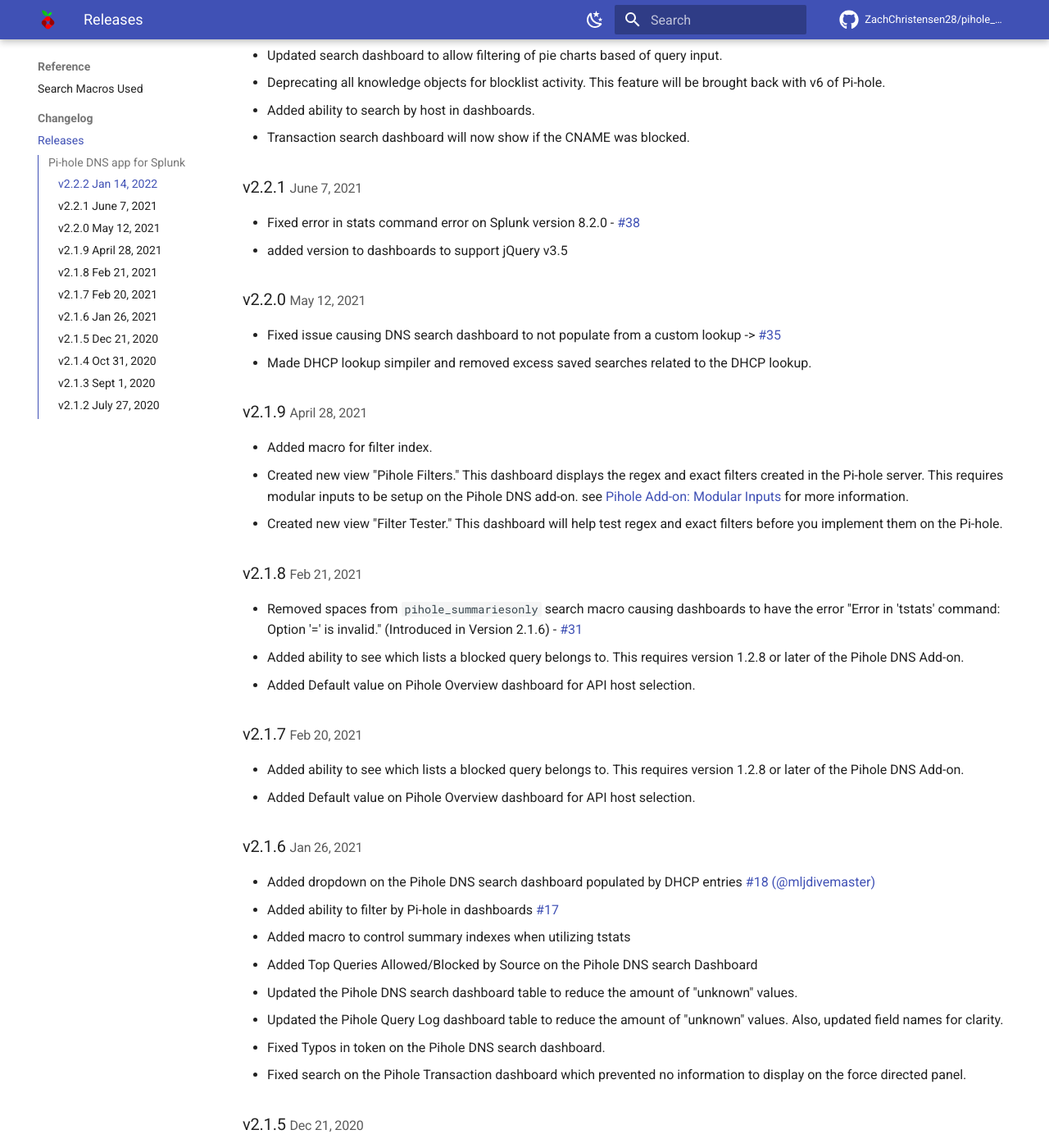
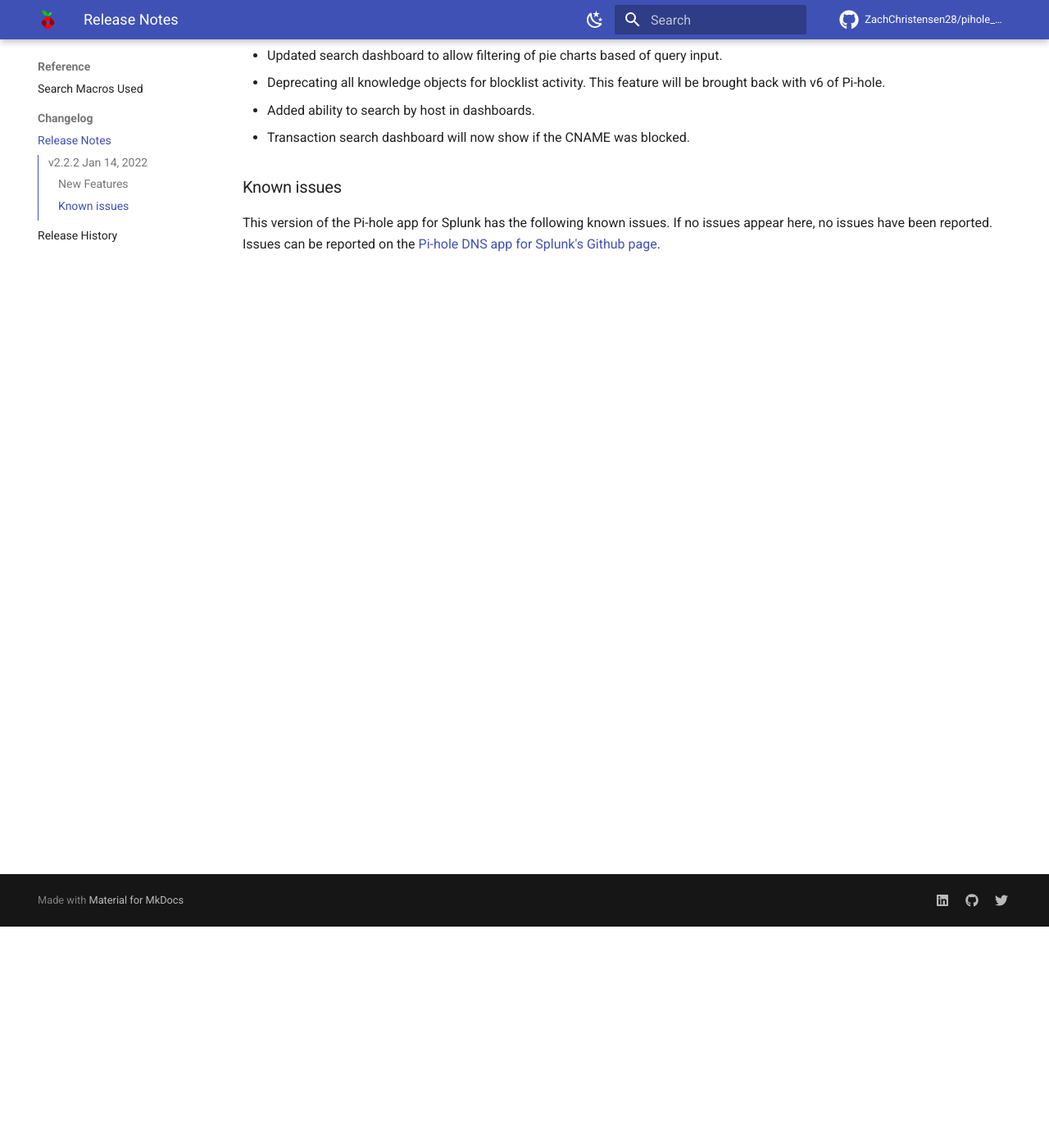
Before and after one commit to ZachChristensen28/splunk-pihole-app-documentation, an MkDocs documentation site: the page built from docs/reference/releases/index.md, in a window 1280 px wide and 1400 px high, scrolled down 270 px. Shown: the whole window at 82% size. Built offline with MkDocs 1.6.1 and Material for MkDocs 9.7.7, drawn with Linux system fonts in a browser that asks for light colours; comment, search, counter and statistics services are not loaded; some of the changed text lies outside the part shown.

Commit message:
adding more detailed release notes (#9)
Signed-off-by: Zach Christensen <23529374+ZachChristensen28@users.noreply.github.com>

```diff
--- a/docs/reference/releases/index.md
+++ b/docs/reference/releases/index.md
@@ -1,74 +1,14 @@
-# Changelog
+# Release notes for the Pi-hole app for Splunk
 
-## Pi-hole DNS app for Splunk
+## v2.2.2 <small>Jan 14, 2022</small>
 
-### v2.2.2 <small>Jan 14, 2022</small>
+### New Features
 
 - Updated search dashboard to allow filtering of pie charts based of query input.
 - Deprecating all knowledge objects for blocklist activity. This feature will be brought back with v6 of Pi-hole.
 - Added ability to search by host in dashboards.
 - Transaction search dashboard will now show if the CNAME was blocked.
 
-### v2.2.1 <small>June 7, 2021</small>
+### Known issues
 
-* Fixed error in stats command error on Splunk version 8.2.0 - [#38](https://github.com/ZachChristensen28/pihole_dns_app/issues/38)
-* added version to dashboards to support jQuery v3.5
-
-### v2.2.0 <small>May 12, 2021</small>
-
-* Fixed issue causing DNS search dashboard to not populate from a custom lookup -> [#35](https://github.com/ZachChristensen28/pihole_dns_app/issues/35)
-* Made DHCP lookup simpiler and removed excess saved searches related to the DHCP lookup.
-
-### v2.1.9 <small>April 28, 2021</small>
-
-* Added macro for filter index.
-* Created new view "Pihole Filters." This dashboard displays the regex and exact filters created in the Pi-hole server. This requires modular inputs to be setup on the Pihole DNS add-on. see [Pihole Add-on: Modular Inputs](https://splunk-pihole-ta-documentation.rtfd.io/en/latest/getting-started/configure-inputs/configure-modinput/) for more information.
-* Created new view "Filter Tester." This dashboard will help test regex and exact filters before you implement them on the Pi-hole.
-
-### v2.1.8 <small>Feb 21, 2021</small>
-
-* Removed spaces from `pihole_summariesonly` search macro causing dashboards to have the error "Error in 'tstats' command: Option '=' is invalid." (Introduced in Version 2.1.6) - [#31](https://github.com/ZachChristensen28/pihole_dns_app/issues/31)
-* Added ability to see which lists a blocked query belongs to. This requires version 1.2.8 or later of the Pihole DNS Add-on.
-* Added Default value on Pihole Overview dashboard for API host selection.
-
-### v2.1.7 <small>Feb 20, 2021</small>
-
-* Added ability to see which lists a blocked query belongs to. This requires version 1.2.8 or later of the Pihole DNS Add-on.
-* Added Default value on Pihole Overview dashboard for API host selection.
-
-
-### v2.1.6 <small>Jan 26, 2021</small>
-
-* Added dropdown on the Pihole DNS search dashboard populated by DHCP entries [#18](https://github.com/ZachChristensen28/pihole_dns_app/issues/18) [(@mljdivemaster)](https://github.com/mljdivemaster)
-* Added ability to filter by Pi-hole in dashboards [#17](https://github.com/ZachChristensen28/pihole_dns_app/issues/17)
-* Added macro to control summary indexes when utilizing tstats
-* Added Top Queries Allowed/Blocked by Source on the Pihole DNS search Dashboard
-* Updated the Pihole DNS search dashboard table to reduce the amount of "unknown" values.
-* Updated the Pihole Query Log dashboard table to reduce the amount of "unknown" values. Also, updated field names for clarity.
-* Fixed Typos in token on the Pihole DNS search dashboard.
-* Fixed search on the Pihole Transaction dashboard which prevented no information to display on the force directed panel.
-
-
-
-### v2.1.5 <small>Dec 21, 2020</small>
-
-* Updated Pihole Overview dashboard to include data from the modular input of the TA-pihole_dns add-on.
-* Updated DHCP enrichment macro to be simpler.
-
-
-### v2.1.4 <small>Oct 31, 2020</small>
-
-* Incomplete eval statement on Query log dashboard causing the "Host" field to be missing.
-* Missing "Transaction ID" field on Query log dashbaord
-
-### v2.1.3 <small>Sept 1, 2020</small>
-
-* Added DHCP Overview Dashboard.
-* If DHCP is being used, IP address will be enriched with hostnames.
-* Added select enhancements to dashboards.
-* New requirement added for Status Indicator - Custom Visualization.
-* New requirement for populating DHCP hostnames (if DHCP is being used).
-
-### v2.1.2 <small>July 27, 2020</small>
-
-* Fixed broken Drilldown on DNS Search Dashboard.
+This version of the Pi-hole app for Splunk has the following known issues. If no issues appear here, no issues have been reported. Issues can be reported on the [Pi-hole DNS app for Splunk's Github page](https://github.com/ZachChristensen28/pihole_dns_app/issues).
--- a/mkdocs.yml
+++ b/mkdocs.yml
@@ -72,4 +72,5 @@
   - Reference:
       - 'Search Macros Used': reference/reference-macros.md
       - Changelog:
-          - Releases: reference/releases/index.md
+          - Release Notes: reference/releases/index.md
+          - Release History: reference/releases/release-history.md
```
Also changed, not shown: docs/reference/releases/release-history.md (added, +63 -0 lines).
